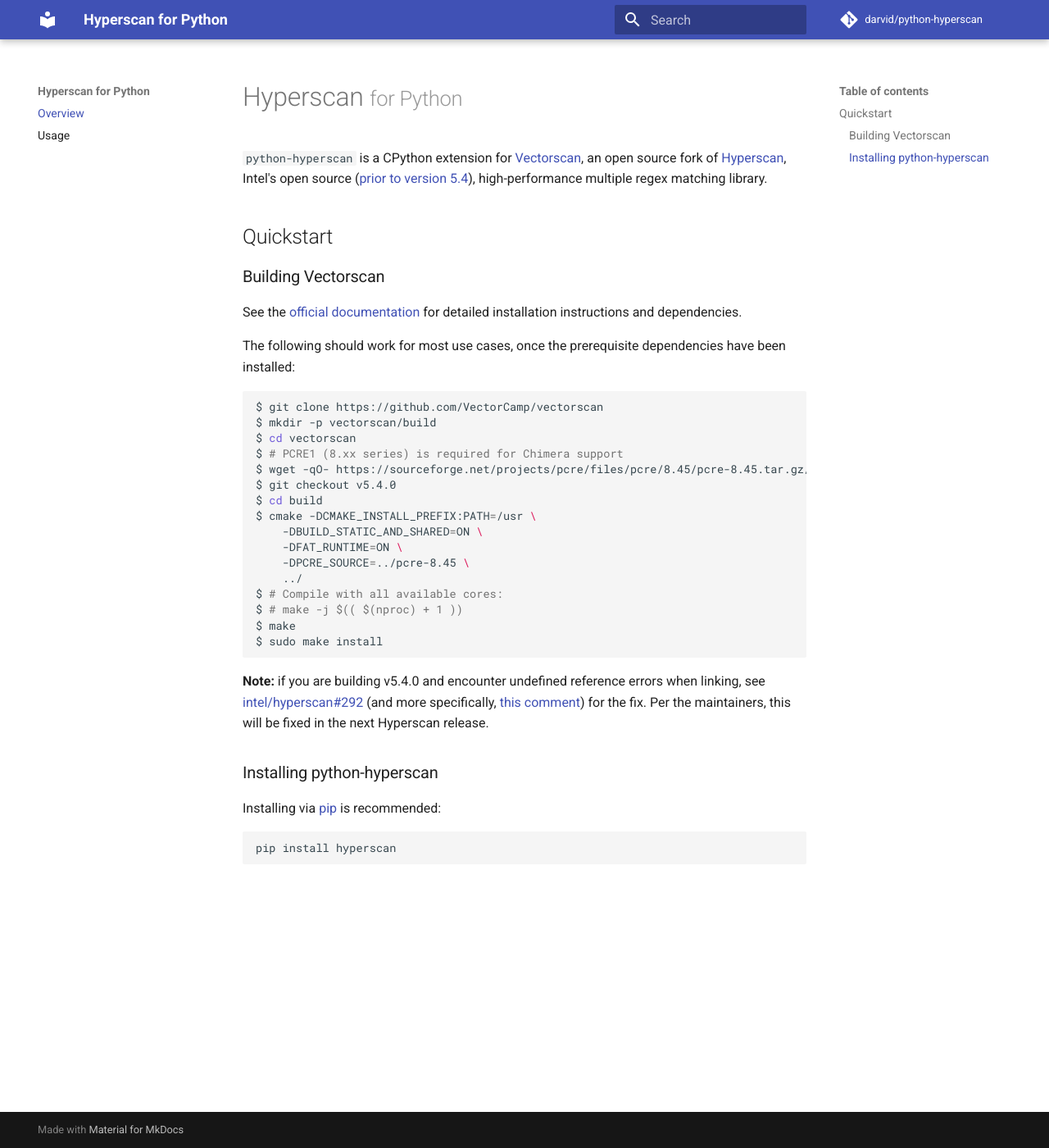
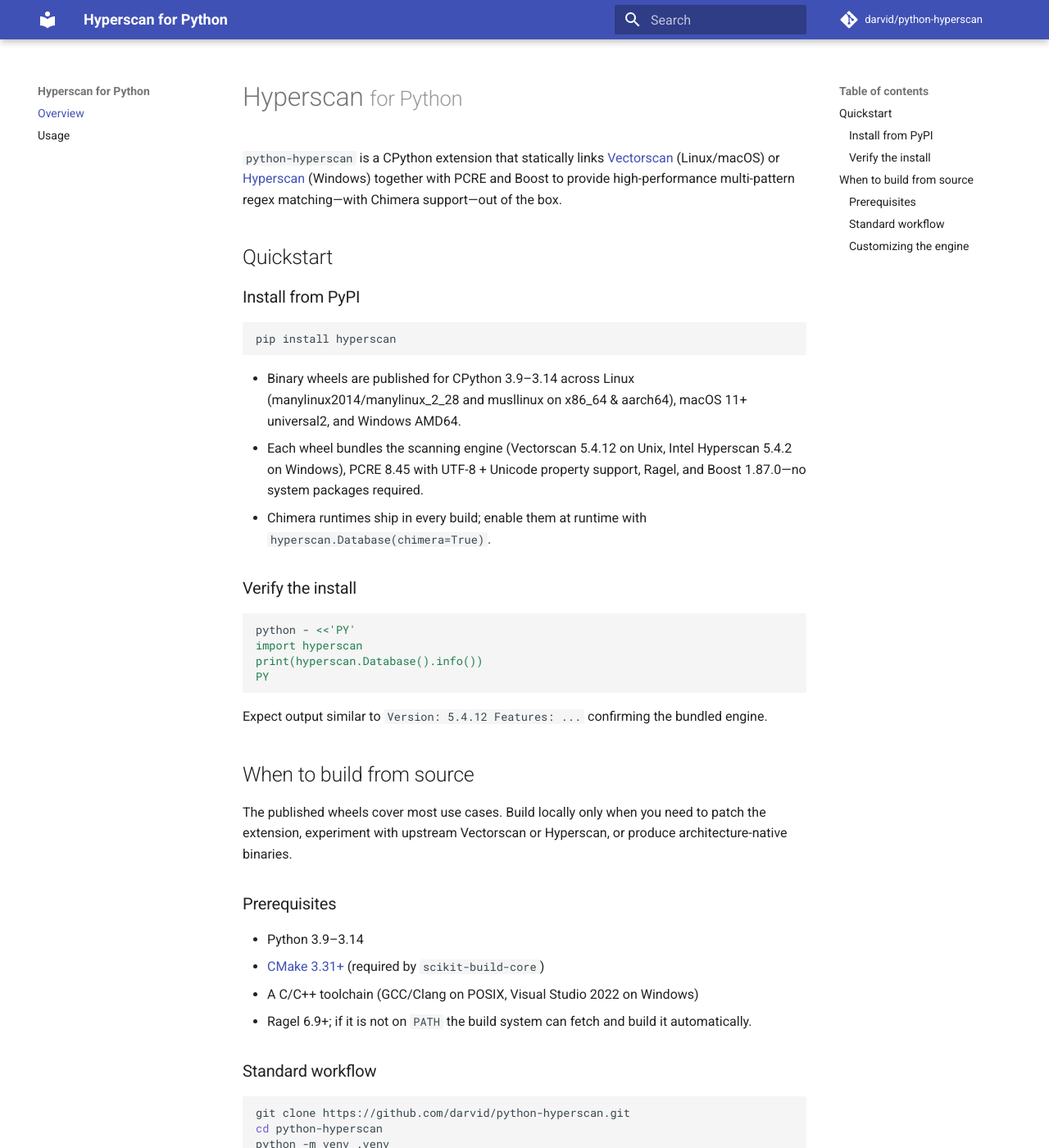
Before and after one commit to darvid/python-hyperscan, an MkDocs documentation site: the page built from docs/index.md, in a window 1280 px wide and 1400 px high. Shown: the whole window at 82% size. Built offline with MkDocs 1.6.1 and Material for MkDocs 9.7.7, drawn with Linux system fonts in a browser that asks for light colours; comment, search, counter and statistics services are not loaded; some of the changed text lies outside the part shown.

Commit message:
docs(docs): refresh build guidance

````diff
--- a/docs/index.md
+++ b/docs/index.md
@@ -1,56 +1,82 @@
 # Hyperscan <small>for Python</small>
 
-``python-hyperscan`` is a CPython extension for [Vectorscan][1], an
-open source fork of [Hyperscan][2], Intel's open source
-([prior to version 5.4][3]), high-performance multiple regex matching
-library.
+``python-hyperscan`` is a CPython extension that statically links
+[Vectorscan][1] (Linux/macOS) or [Hyperscan][2] (Windows) together with
+PCRE and Boost to provide high-performance multi-pattern regex
+matching—with Chimera support—out of the box.
 
 ## Quickstart
 
-### Building Vectorscan
-
-See the [official documentation][4] for detailed installation
-instructions and dependencies.
-
-The following should work for most use cases, once the prerequisite
-dependencies have been installed:
-
-```shell
-$ git clone https://github.com/VectorCamp/vectorscan
-$ mkdir -p vectorscan/build
-$ cd vectorscan
-$ # PCRE1 (8.xx series) is required for Chimera support
-$ wget -qO- https://sourceforge.net/projects/pcre/files/pcre/8.45/pcre-8.45.tar.gz/download | tar xvz
-$ git checkout v5.4.0
-$ cd build
-$ cmake -DCMAKE_INSTALL_PREFIX:PATH=/usr \
-    -DBUILD_STATIC_AND_SHARED=ON \
-    -DFAT_RUNTIME=ON \
-    -DPCRE_SOURCE=../pcre-8.45 \
-    ../
-$ # Compile with all available cores:
-$ # make -j $(( $(nproc) + 1 ))
-$ make
-$ sudo make install
-```
-
-**Note:** if you are building v5.4.0 and encounter undefined reference
-errors when linking, see [intel/hyperscan#292][6] (and more specifically,
-[this comment][7]) for the fix. Per the maintainers, this will be fixed
-in the next Hyperscan release.
-
-### Installing python-hyperscan
-
-Installing via [pip][5] is recommended:
+### Install from PyPI
 
 ```shell
 pip install hyperscan
 ```
 
+- Binary wheels are published for CPython 3.9–3.14 across Linux
+  (manylinux2014/manylinux_2_28 and musllinux on x86_64 & aarch64),
+  macOS 11+ universal2, and Windows AMD64.
+- Each wheel bundles the scanning engine (Vectorscan 5.4.12 on Unix,
+  Intel Hyperscan 5.4.2 on Windows), PCRE 8.45 with UTF-8 + Unicode
+  property support, Ragel, and Boost 1.87.0—no system packages
+  required.
+- Chimera runtimes ship in every build; enable them at runtime with
+  ``hyperscan.Database(chimera=True)``.
+
+### Verify the install
+
+```shell
+python - <<'PY'
+import hyperscan
+print(hyperscan.Database().info())
+PY
+```
+
+Expect output similar to ``Version: 5.4.12 Features: ...`` confirming
+the bundled engine.
+
+## When to build from source
+
+The published wheels cover most use cases. Build locally only when you
+need to patch the extension, experiment with upstream Vectorscan or
+Hyperscan, or produce architecture-native binaries.
+
+### Prerequisites
+
+- Python 3.9–3.14
+- [CMake 3.31+][3] (required by ``scikit-build-core``)
+- A C/C++ toolchain (GCC/Clang on POSIX, Visual Studio 2022 on
+  Windows)
+- Ragel 6.9+; if it is not on ``PATH`` the build system can fetch and
+  build it automatically.
+
+### Standard workflow
+
+```shell
+git clone https://github.com/darvid/python-hyperscan.git
+cd python-hyperscan
+python -m venv .venv
+source .venv/bin/activate  # .\.venv\Scripts\activate on Windows
+pip install --upgrade pip build[uv]
+pip install .
+```
+
+``pip install .`` invokes ``scikit-build-core`` to compile the extension
+and vendor the scanning engine automatically. To build a wheel instead
+of an in-place install, run ``python -m build`` or ``uvx --from build
+pyproject-build --installer=uv --wheel``.
+
+### Customizing the engine
+
+- Set ``CMAKE_ARGS="-DUSE_CPU_NATIVE=ON"`` (and other standard
+  Vectorscan options) when invoking ``pip``/``build`` to produce
+  processor-specific binaries.
+- Provide pre-built libraries by exporting ``HS_BUILD_LIB_ROOT`` (the
+  directory containing ``libhs``, ``libhs_runtime``, ``libchimera`` and
+  ``libpcre``) and ``HS_SRC_ROOT`` (the matching Vectorscan/Hyperscan
+  source tree). When both variables are set, the build reuses the
+  supplied artifacts instead of fetching and compiling the engine.
+
 [1]: https://www.vectorcamp.gr/vectorscan/
 [2]: https://www.hyperscan.io/
-[3]: https://github.com/VectorCamp/vectorscan?tab=readme-ov-file#hyperscan-license-change-after-54
-[4]: https://github.com/VectorCamp/vectorscan
-[5]: https://pypi.org/project/pip/
-[6]: https://poetry.eustace.io/
-[7]: https://github.com/intel/hyperscan/issues/292
+[3]: https://scikit.build/
--- a/pyproject.toml
+++ b/pyproject.toml
@@ -208,3 +208,8 @@
   "delocate>=0.12.0 ; sys_platform == 'darwin'",
   "delvewheel>=1.10.0 ; sys_platform == 'win32'",
 ]
+docs = [
+  "mkdocs>=1.6",
+  "mkdocs-material>=9.5",
+  "pymdown-extensions>=10.9",
+]
````
Also changed, not shown: docs/usage.md (+19 -3 lines), 1 other file.
